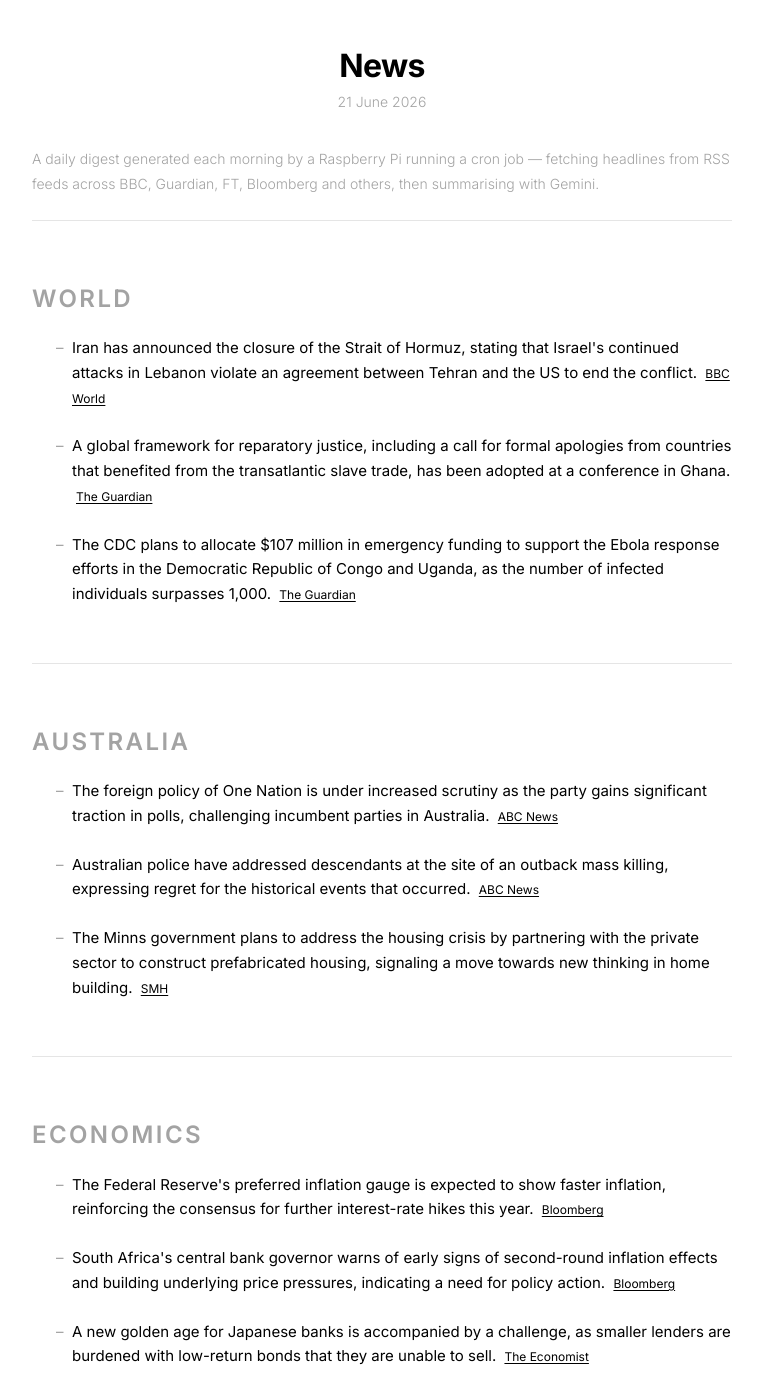
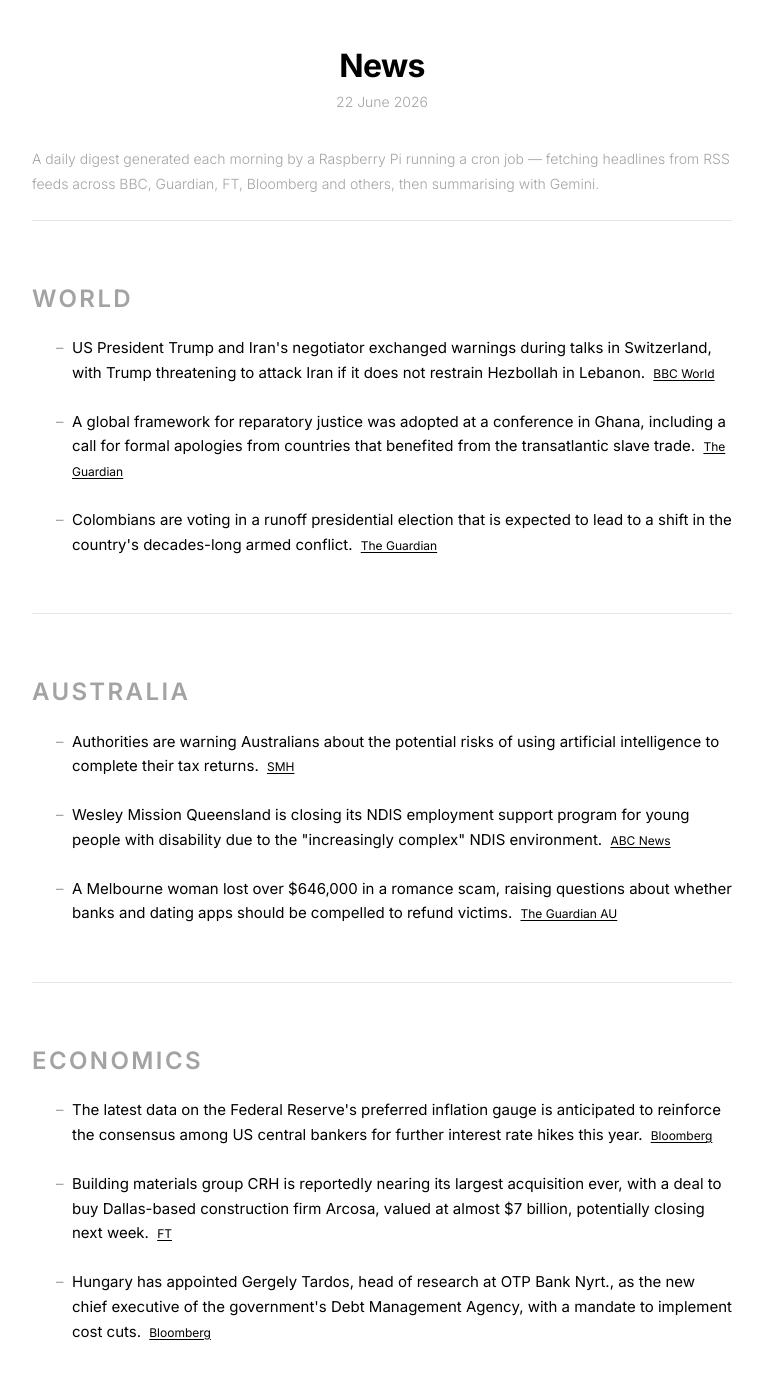
Before and after one commit to s-jac/s-jac.github.io, a Jekyll site: the page built from projects/news.html, in a window 1280 px wide and 1400 px high. Shown: the whole window, without its empty margins (258-1021 px from the left). Built offline with Jekyll 4.4.1, drawn with Linux system fonts in a browser that asks for light colours; some of the changed text lies outside the part shown.

Commit message:
daily news update 22 June 2026

```diff
--- a/_data/news.json
+++ b/_data/news.json
@@ -1,22 +1,22 @@
 {
-  "date": "21 June 2026",
-  "generated_at": "2026-06-20T21:00:45.831746+00:00",
+  "date": "22 June 2026",
+  "generated_at": "2026-06-21T21:00:25.409276+00:00",
   "sections": [
     {
       "heading": "World",
       "bullets": [
         {
-          "text": "Iran has announced the closure of the Strait of Hormuz, stating that Israel's continued attacks in Lebanon violate an agreement between Tehran and the US to end the conflict.",
+          "text": "US President Trump and Iran's negotiator exchanged warnings during talks in Switzerland, with Trump threatening to attack Iran if it does not restrain Hezbollah in Lebanon.",
           "source": "BBC World",
           "url": "https://www.bbc.com/news/world"
         },
         {
-          "text": "A global framework for reparatory justice, including a call for formal apologies from countries that benefited from the transatlantic slave trade, has been adopted at a conference in Ghana.",
+          "text": "A global framework for reparatory justice was adopted at a conference in Ghana, including a call for formal apologies from countries that benefited from the transatlantic slave trade.",
           "source": "The Guardian",
           "url": "https://www.theguardian.com"
         },
         {
-          "text": "The CDC plans to allocate $107 million in emergency funding to support the Ebola response efforts in the Democratic Republic of Congo and Uganda, as the number of infected individuals surpasses 1,000.",
+          "text": "Colombians are voting in a runoff presidential election that is expected to lead to a shift in the country's decades-long armed conflict.",
           "source": "The Guardian",
           "url": "https://www.theguardian.com"
         }
@@ -26,19 +26,19 @@
       "heading": "Australia",
       "bullets": [
         {
-          "text": "The foreign policy of One Nation is under increased scrutiny as the party gains significant traction in polls, challenging incumbent parties in Australia.",
+          "text": "Authorities are warning Australians about the potential risks of using artificial intelligence to complete their tax returns.",
+          "source": "SMH",
+          "url": "https://www.smh.com.au"
+        },
+        {
+          "text": "Wesley Mission Queensland is closing its NDIS employment support program for young people with disability due to the \"increasingly complex\" NDIS environment.",
           "source": "ABC News",
           "url": "https://www.abc.net.au/news"
         },
         {
-          "text": "Australian police have addressed descendants at the site of an outback mass killing, expressing regret for the historical events that occurred.",
-          "source": "ABC News",
-          "url": "https://www.abc.net.au/news"
-        },
-        {
-          "text": "The Minns government plans to address the housing crisis by partnering with the private sector to construct prefabricated housing, signaling a move towards new thinking in home building.",
-          "source": "SMH",
-          "url": "https://www.smh.com.au"
+          "text": "A Melbourne woman lost over $646,000 in a romance scam, raising questions about whether banks and dating apps should be compelled to refund victims.",
+          "source": "The Guardian AU",
+          "url": "https://www.theguardian.com/au"
         }
       ]
     },
@@ -46,19 +46,19 @@
       "heading": "Economics",
       "bullets": [
         {
-          "text": "The Federal Reserve's preferred inflation gauge is expected to show faster inflation, reinforcing the consensus for further interest-rate hikes this year.",
+          "text": "The latest data on the Federal Reserve's preferred inflation gauge is anticipated to reinforce the consensus among US central bankers for further interest rate hikes this year.",
           "source": "Bloomberg",
           "url": "https://www.bloomberg.com/markets"
         },
         {
-          "text": "South Africa's central bank governor warns of early signs of second-round inflation effects and building underlying price pressures, indicating a need for policy action.",
+          "text": "Building materials group CRH is reportedly nearing its largest acquisition ever, with a deal to buy Dallas-based construction firm Arcosa, valued at almost $7 billion, potentially closing next week.",
+          "source": "FT",
+          "url": "https://www.ft.com"
+        },
+        {
+          "text": "Hungary has appointed Gergely Tardos, head of research at OTP Bank Nyrt., as the new chief executive of the government's Debt Management Agency, with a mandate to implement cost cuts.",
           "source": "Bloomberg",
           "url": "https://www.bloomberg.com/markets"
-        },
-        {
-          "text": "A new golden age for Japanese banks is accompanied by a challenge, as smaller lenders are burdened with low-return bonds that they are unable to sell.",
-          "source": "The Economist",
-          "url": "https://www.economist.com/finance-and-economics"
         }
       ]
     }
```
